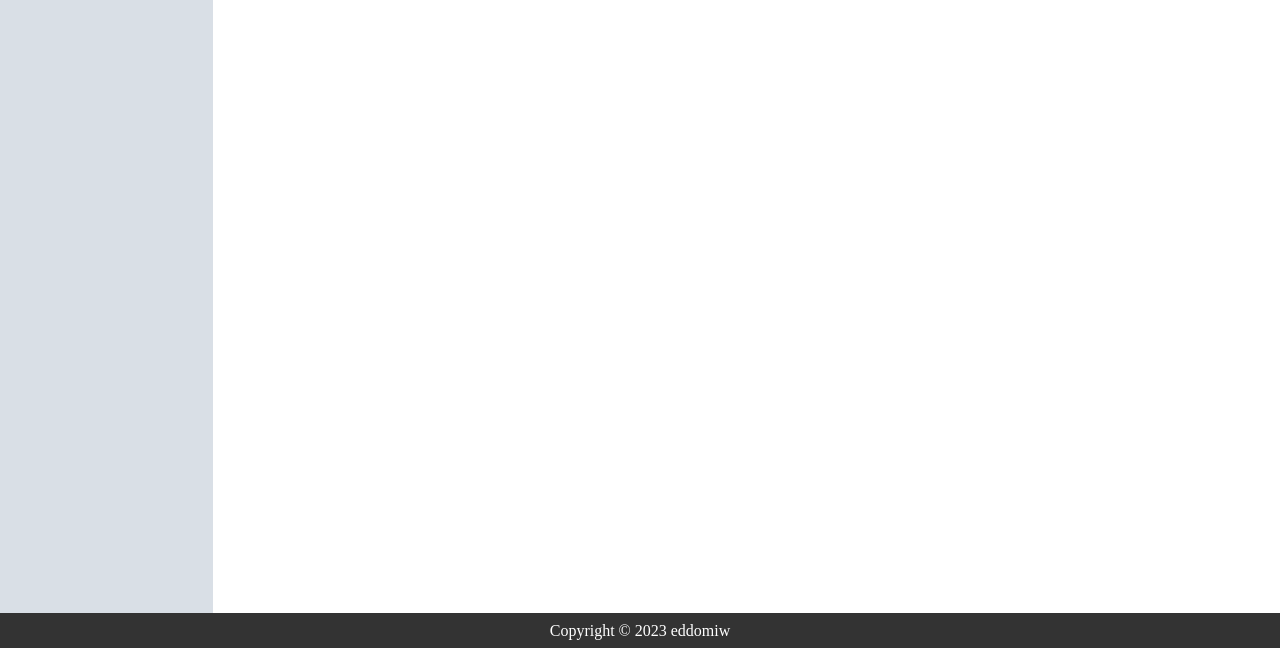
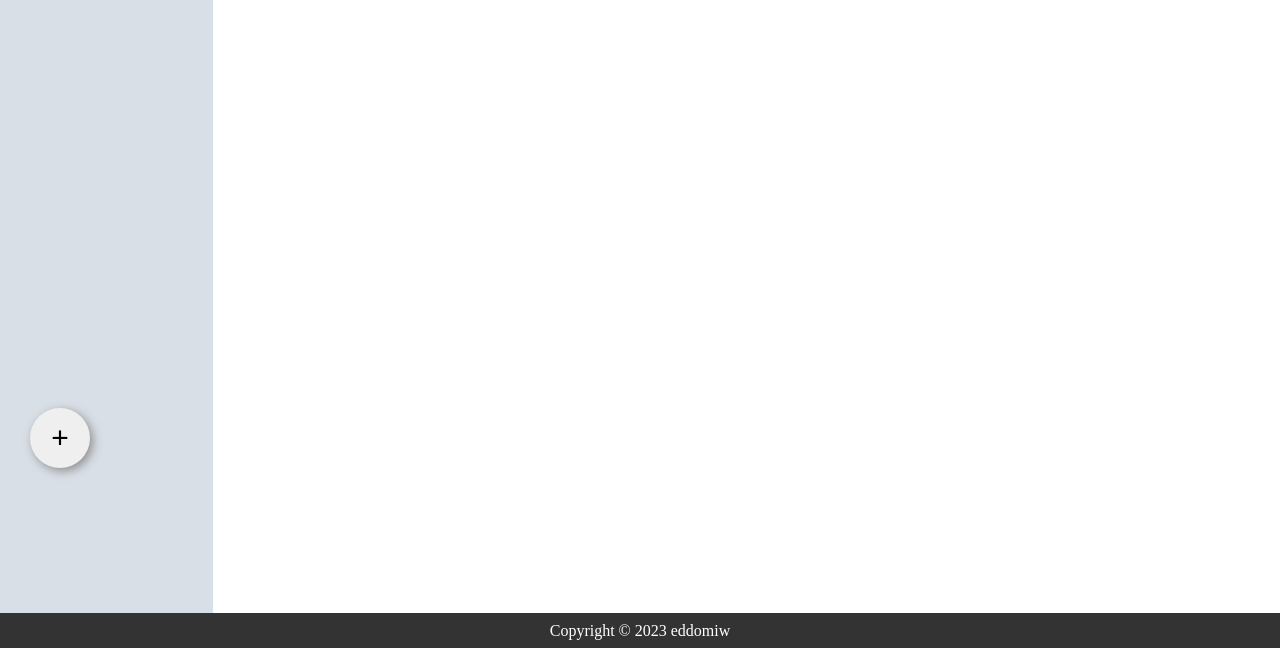
Before and after one commit to eddomiw/to-do, a website built with webpack: page dist/index.html in a window 1280 px wide. Shown: the part 257-905 px from the top of the page. Built offline with nearby package versions, Linux system fonts and the light colour scheme; files whose address does not match are found by name.

Commit message:
Add addbutton to navbar

```diff
--- a/scss/components/_navigation.scss
+++ b/scss/components/_navigation.scss
@@ -1,4 +1,5 @@
 nav {
+  position: relative;
   padding: 30px;
   height: 100%;
   background-color: rgb(217, 223, 230);
@@ -13,4 +14,14 @@
     height: 25px;
     width: 25px;
   }
+  button {
+    height: 60px;
+    width: 60px;
+    color: black;
+    font-size: 30px;
+    margin-top: 400px;
+    border: none;
+    border-radius: 30px;
+    box-shadow: 3px 3px 10px rgba(114, 110, 110, 0.726);
+  }
 }
```
Also changed, not shown: dist/index.html, src/css/main.css, 1 other file.
